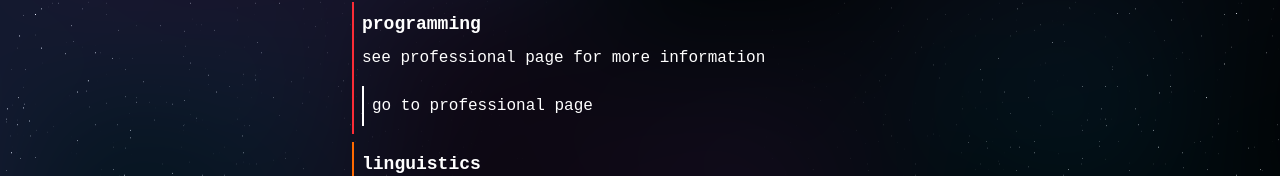
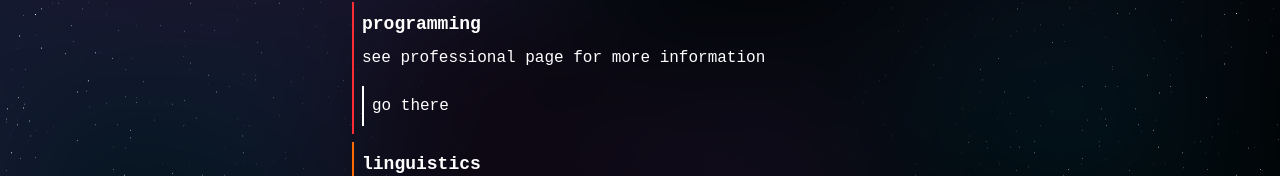
Before and after one commit to jackssrt/jackssrt.com, a SvelteKit app: page /bio in a window 1280 px wide. Shown: the part 286-462 px from the top of the page. Built offline with nearby package versions, Linux system fonts and the light colour scheme; some icons are missing.

Commit message:
chore(bio): reword go to professional page button

```diff
--- a/src/routes/bio/+page.svelte
+++ b/src/routes/bio/+page.svelte
@@ -48,7 +48,7 @@
 		<h2 class="text-lg"><b>programming</b></h2>
 		<p>see professional page for more information</p>
 	</div>
-	<Card href="/?return=/bio" class="border-l-white">go to professional page</Card>
+	<Card href="/?return=/bio" class="border-l-white">go there</Card>
 </Card>
 <Card class="relative flex flex-col gap-2 border-l-orange-500">
 	<div class="absolute top-0 right-0 w-6">
```
